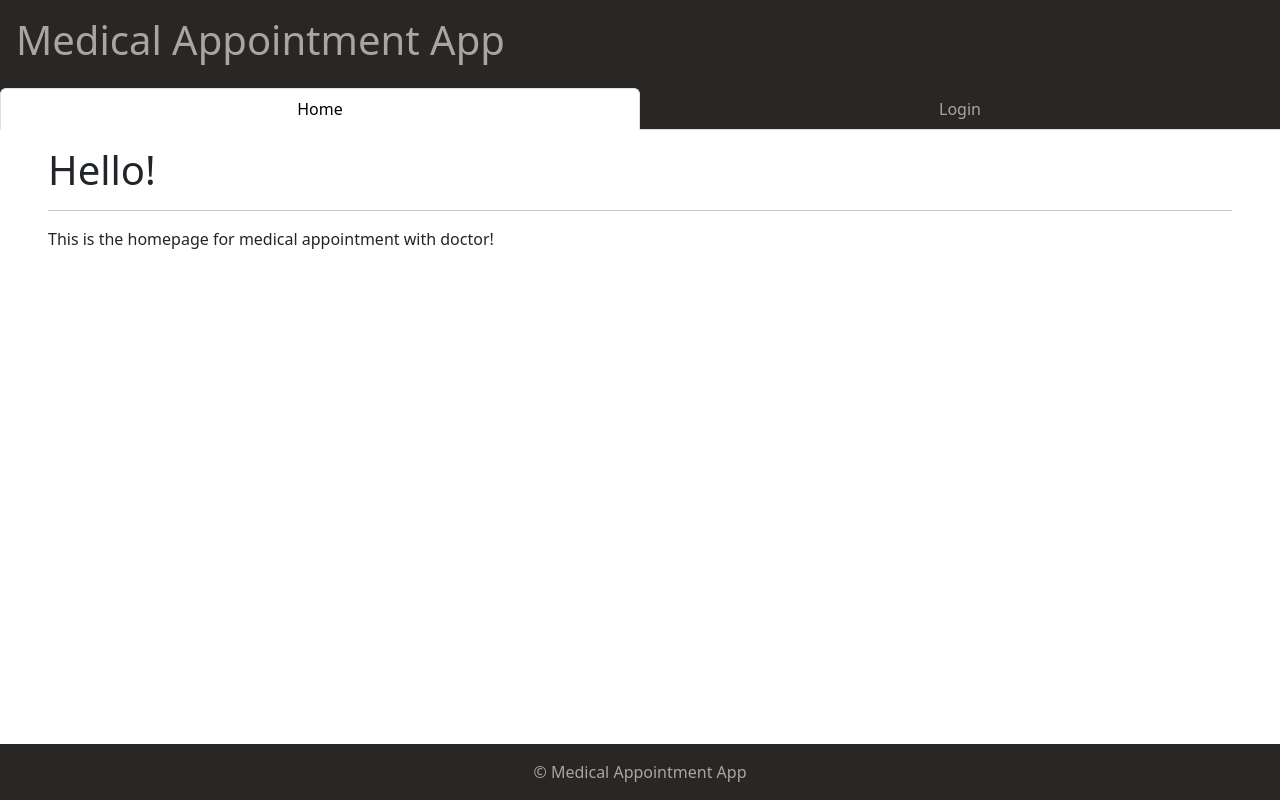
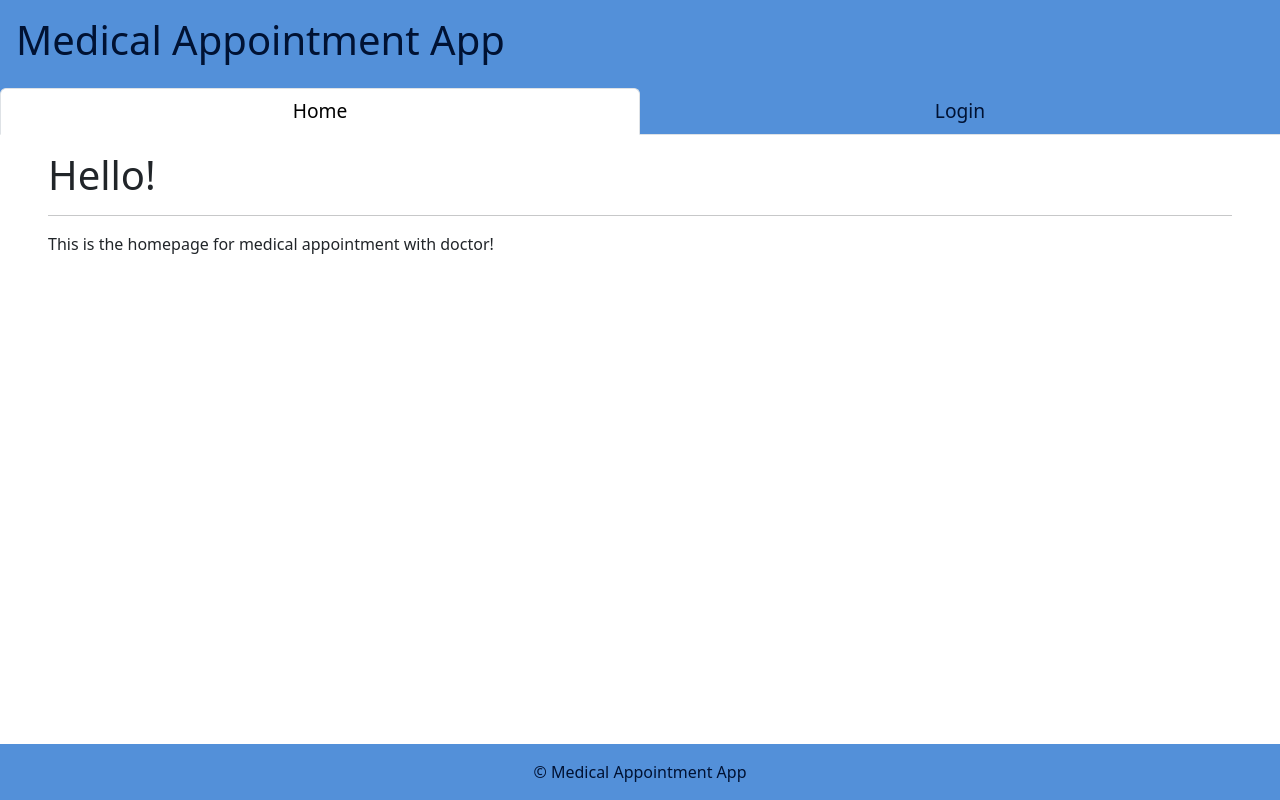
Before and after one commit to yukihim/web-programming-assignment, a PHP site: page /web-programming-assignment/ in a window 1280 px wide. Run offline with PHP 8.4, Linux system fonts and the light colour scheme.

Commit message:
Fix header color & nav style

```diff
--- a/components/footer.php
+++ b/components/footer.php
@@ -1,3 +1,3 @@
-<footer class="d-flex justify-content-center" style="position:fixed; bottom:0; width:100%; background-color:#292726; color:#aba4a1;">
+<footer class="d-flex justify-content-center" style="position:fixed; bottom:0; width:100%; background-color:#5390d9; color:#001233;">
     <p class="align-items-center" style="margin-top:1em;">&copy; Medical Appointment App</p>
 </footer>
--- a/components/header.php
+++ b/components/header.php
@@ -10,7 +10,7 @@
     }
 ?>
 
-<header class="d-flex flex-column align-items-end" style="background-color: #292726; color: #aba4a1; top: 0; width: 100%;">
+<header class="d-flex flex-column align-items-end" style="background-color: #5390d9; color: #001233; top: 0; width: 100%;">
     <div class="d-flex justify-content-between w-100 p-3">
         <h1>Medical Appointment App</h1>
     </div>
@@ -18,35 +18,35 @@
     <!--
         This navigation bar displays only home, login, it will start showing other tabs when user is logged in and will display by what that user has access to
     -->
-    <nav class="w-100">
+    <nav class="w-100" style="background-color: #5390d9; font-size: 1.2em;">
         <ul class="nav nav-tabs nav-justified">
             <li class="nav-item">
-                <a class="nav-link <?php echo $page == 'home' ? 'active' : ''; ?>" href="index.php?page=home<?php echo $isSignedIn ? '&isSignedIn=' . $isSignedIn : ''; ?><?php echo $isSignedIn ? '&user=' . $user : ''; ?>" style="<?php echo $page == 'home' ? '' : 'color:#aba4a1'; ?>">Home</a>
+                <a class="nav-link <?php echo $page == 'home' ? 'active' : ''; ?>" href="index.php?page=home<?php echo $isSignedIn ? '&isSignedIn=' . $isSignedIn : ''; ?><?php echo $isSignedIn ? '&user=' . $user : ''; ?>" style="<?php echo $page == 'home' ? '' : 'color:#001233'; ?>">Home</a>
             </li>
             <?php if (!$isSignedIn): ?>
                 <li class="nav-item">
-                    <a class="nav-link <?php echo $page == 'signin' ? 'active' : ''; ?>" href="index.php?page=signin" style="<?php echo $page == 'signin' ? '' : 'color:#aba4a1'; ?>">Login</a>
+                    <a class="nav-link <?php echo $page == 'signin' ? 'active' : ''; ?>" href="index.php?page=signin" style="<?php echo $page == 'signin' ? '' : 'color:#001233'; ?>">Login</a>
                 </li>
             <?php else: ?>
                 <?php if ($user == 'admin'): ?>
                     <li class="nav-item">
-                        <a class="nav-link <?php echo $page == 'admin' ? 'active' : ''; ?>" href="index.php?page=admin&isSignedIn=true&user=admin" style="<?php echo $page == 'admin' ? '' : 'color:#aba4a1'; ?>">Admin</a>
+                        <a class="nav-link <?php echo $page == 'admin' ? 'active' : ''; ?>" href="index.php?page=admin&isSignedIn=true&user=admin" style="<?php echo $page == 'admin' ? '' : 'color:#001233'; ?>">Admin</a>
                     </li>
                 <?php elseif ($user == 'staff'): ?>
                     <li class="nav-item">
-                        <a class="nav-link <?php echo $page == 'staff' ? 'active' : ''; ?>" href="index.php?page=staff&isSignedIn=true&user=staff" style="<?php echo $page == 'staff' ? '' : 'color:#aba4a1'; ?>">Staff</a>
+                        <a class="nav-link <?php echo $page == 'staff' ? 'active' : ''; ?>" href="index.php?page=staff&isSignedIn=true&user=staff" style="<?php echo $page == 'staff' ? '' : 'color:#001233'; ?>">Staff</a>
                     </li>
                 <?php elseif ($user == 'doctor'): ?>
                     <li class="nav-item">
-                        <a class="nav-link <?php echo $page == 'doctor' ? 'active' : ''; ?>" href="index.php?page=doctor&isSignedIn=true&user=doctor" style="<?php echo $page == 'doctor' ? '' : 'color:#aba4a1'; ?>">Doctor</a>
+                        <a class="nav-link <?php echo $page == 'doctor' ? 'active' : ''; ?>" href="index.php?page=doctor&isSignedIn=true&user=doctor" style="<?php echo $page == 'doctor' ? '' : 'color:#001233'; ?>">Doctor</a>
                     </li>
                 <?php elseif ($user == 'guest'): ?>
                     <li class="nav-item">
-                        <a class="nav-link <?php echo $page == 'guest' ? 'active' : ''; ?>" href="index.php?page=guest&isSignedIn=true&user=guest" style="<?php echo $page == 'guest' ? '' : 'color:#aba4a1'; ?>">Patient</a>
+                        <a class="nav-link <?php echo $page == 'guest' ? 'active' : ''; ?>" href="index.php?page=guest&isSignedIn=true&user=guest" style="<?php echo $page == 'guest' ? '' : 'color:#001233'; ?>">Patient</a>
                     </li>
                 <?php endif; ?>
                 <li class="nav-item">
-                    <a class="nav-link <?php echo $page == 'logout' ? 'active' : ''; ?>" href="index.php?page=home&isSignedIn=false" style="<?php echo $page == 'logout' ? '' : 'color:#b23b3b'; ?>">Logout</a>
+                    <a class="nav-link <?php echo $page == 'logout' ? 'active' : ''; ?>" href="index.php?page=home&isSignedIn=false" style="<?php echo $page == 'logout' ? '' : 'color:#ef476f'; ?>">Logout</a>
                 </li>
             <?php endif; ?>
         </ul>
```
Also changed, not shown: README.md.
